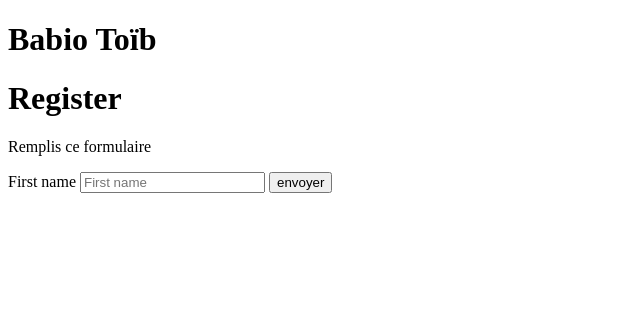
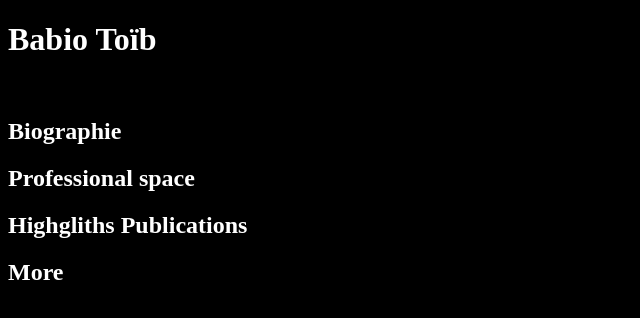
Before and after one commit to SrBabio/srbabio.github.io, a plain HTML site: page index.html in a window 1280 px wide. Shown: the whole page, without its empty margins (0-640 px from the left). Drawn offline with Linux system fonts and the light colour scheme.

Commit message:
Début d'implémentation

```diff
--- a/app.css
+++ b/app.css
@@ -1,3 +1,11 @@
 body {
+    background-color: black;
 
 }
+
+.container {
+    margin: auto;
+    width: 50%;
+    padding: 16px;
+    background-color: white;
+}
--- a/index.html
+++ b/index.html
@@ -5,20 +5,20 @@
     <meta http-equiv="X-UA-Compatible" content="IE=edge">
     <meta name="viewport" content="width=device-width, initial-scale=1.0">
     <title>Sr_Babio</title>
+    <link rel="stylesheet" href="app.css">
 </head>
 <body>
-    <h1>Babio Toïb</h1>
 
-    <form action="">
-        <h1>Register</h1>
-        <p>Remplis ce formulaire</p>
-        <!--<hr> -->
-        <label for="fn"> First name </label>
-        <input type="text" placeholder="First name" name="fn" required>
-        <button type="submit"> envoyer </button>
+    <div style="color: white ;">
+        <h1 >Babio Toïb</h1>
+        <br>
 
+        <h2>Biographie</h2>
+        <h2>Professional space </h2>
+        <h2> Highgliths Publications</h2>
+        <h2> More</h2>
+    </div>
 
-    </form>
 
 </body>
 </html>
```
